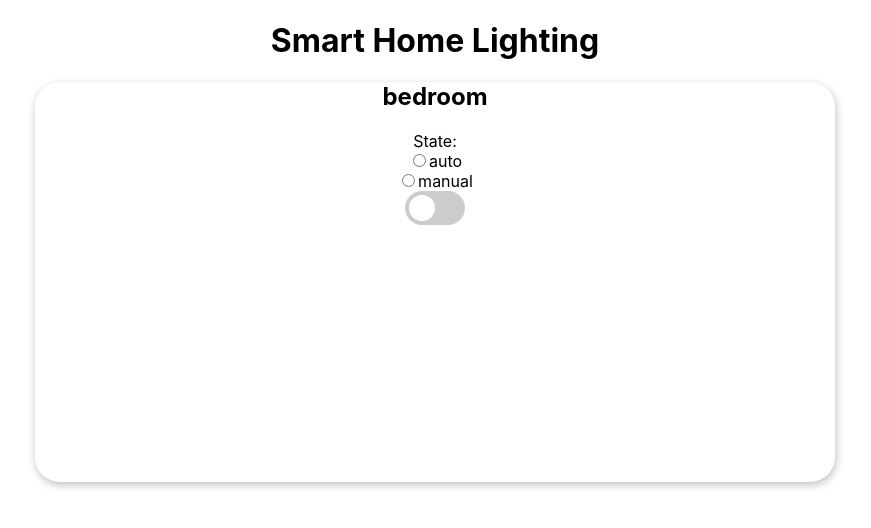
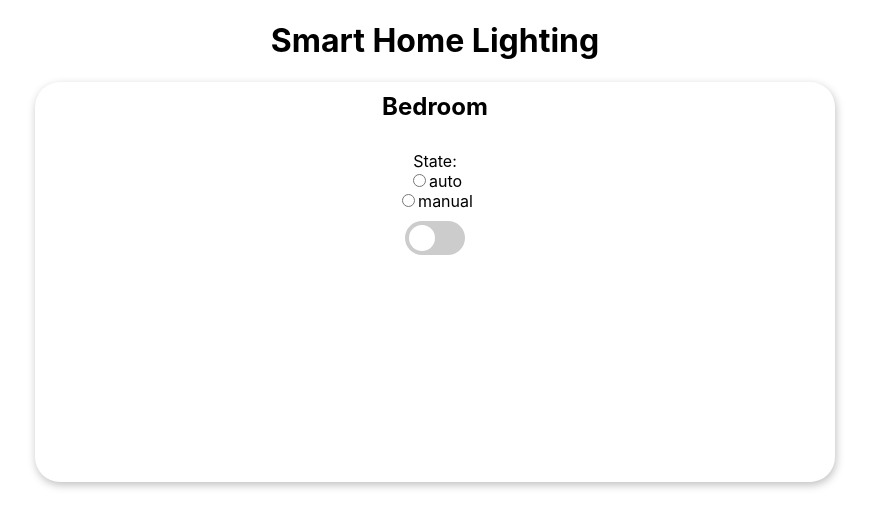
Before and after one commit to exceed-group4/frontend-mini-project, a React (Create React App) app: page / in a window 1280 px wide. Shown: the top 528 px of the page, without its empty margins (205-1076 px from the left). Built offline with nearby package versions, Linux system fonts and the light colour scheme.

Commit message:
some changes

```diff
--- a/src/App.css
+++ b/src/App.css
@@ -111,3 +111,14 @@ input:checked + .slider:before {
 .slider.round:before {
   border-radius: 50%;
 }
+
+.state {
+  margin: 10px;
+  /* background-color: aqua;
+  display: inline-block; */
+}
+
+.room-name {
+  /* background-color: aqua; */
+  padding: 10px;
+}
--- a/src/component/Room.jsx
+++ b/src/component/Room.jsx
@@ -10,19 +10,21 @@ const Room = ({name}) => {
         console.log(room)
     }
 
+    name = name[0].toUpperCase() + name.slice(1)
+
     return (
         <div className='room-setting'>
-            <h2>{name}</h2>
-            <div>
-            <RadioFormField name="State:" groupName="mode" choices={["auto", "manual"]} onChange={(e) => {setRoom(e.target.value)
-            console.log(e.target.value)}} />
+            <h2 class="room-name">{name}</h2>
+
+            <div class="state">
+                <RadioFormField name="State:" groupName="mode" choices={["auto", "manual"]} onChange={(e) => {setRoom(e.target.value)
+                console.log(e.target.value)}} />
             </div>
+
             <label class="switch">
                 <input type="checkbox" value='' onChange={toogleIsLoading}/>
                 <span class="slider round"></span>
             </label>
-
-
         </div>
     )
 }
```
